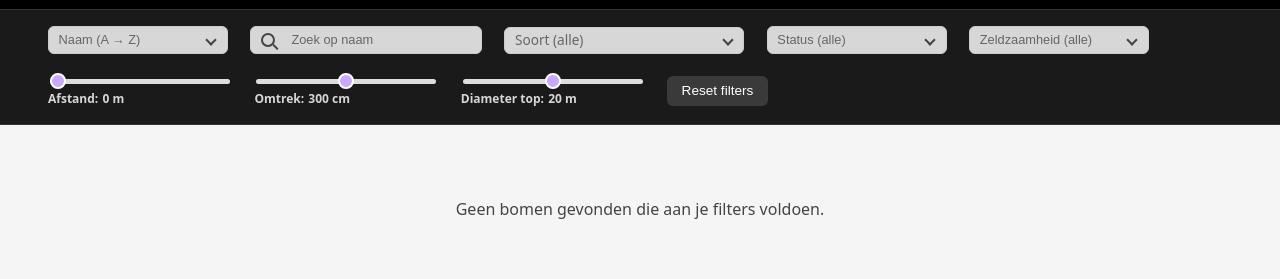
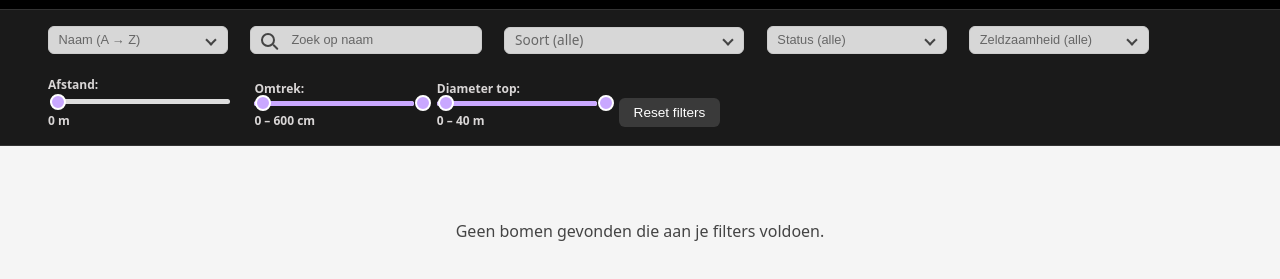
Before and after one commit to karenvandenheuvel-arch/remarkable-trees-app, a website built with Vite: page index.html in a window 1280 px wide. Shown: the part 51-330 px from the top of the page. Built offline with nearby package versions, Linux system fonts and the light colour scheme; no server answers.

Commit message:
Add dual-range sliders and fix language switch for slider labels (girth/crown). Prevent undefined values and ensure correct FR/NL translations.

```diff
--- a/index.html
+++ b/index.html
@@ -78,28 +78,52 @@
 
 <!-- ⭐ AFSTAND-SLIDER -->
 <div class="control-group slider-group">
-            <input id="distance-slider" type="range" min="0" max="5000" step="100" value="0">
+
+  <!-- Label bovenaan -->
   <div class="slider-line">
-              <span class="slider-label">Afstand:</span>
-              <span id="distance-value">0 m</span>
-            </div>
+<span class="slider-label slider-label-distance">Afstand:</span>
   </div>
 
-          <div class="control-group slider-group">
-            <input id="girth-slider" type="range" min="0" max="600" step="10">
-            <div class="slider-line">
-              <span class="slider-label">Omtrek:</span>
-              <span id="girth-value"></span>
-            </div>
+  <!-- Slider -->
+  <input id="distance-slider" type="range" min="0" max="5000" step="100" value="0">
+
+  <!-- Waarde onderaan -->
+  <span id="distance-value" class="slider-value">0 m</span>
 </div>
 
+
+<!-- ⭐ OMTREK dual-range -->
 <div class="control-group slider-group">
-            <input id="crown-slider" type="range" min="0" max="40" step="1">
+
+  <!-- Label bovenaan -->
   <div class="slider-line">
-              <span class="slider-label">Diameter top:</span>
-              <span id="crown-value"></span>
+<span class="slider-label slider-label-girth">Omtrek:</span>
   </div>
+
+  <!-- Slider -->
+  <div id="girth-slider"></div>
+
+  <!-- Waarde onderaan -->
+  <span id="girth-value" class="slider-value">0 – 600 cm</span>
 </div>
+
+
+<!-- ⭐ DIAMETER TOP dual-range -->
+<div class="control-group slider-group">
+
+  <!-- Label bovenaan -->
+  <div class="slider-line">
+<span class="slider-label slider-label-crown">Diameter top:</span>
+  </div>
+
+  <!-- Slider -->
+  <div id="crown-slider"></div>
+
+  <!-- Waarde onderaan -->
+  <span id="crown-value" class="slider-value">0 – 40 m</span>
+</div>
+
+
 
           <button id="reset-filters" class="reset-btn">Reset filters</button>
 
--- a/package.json
+++ b/package.json
@@ -12,6 +12,7 @@
     "vite": "^8.0.12"
   },
   "dependencies": {
-    "leaflet": "^1.9.4"
+    "leaflet": "^1.9.4",
+    "nouislider": "^15.8.1"
   }
 }
--- a/src/scripts/filter.js
+++ b/src/scripts/filter.js
@@ -1,13 +1,16 @@
 /* ----------------------------------------------------
    IMPORTS
 ---------------------------------------------------- */
-import { allTrees, currentLanguage } from "./app.js";
+import { allTrees, currentLanguage, userLat, userLon } from "./app.js";
 import { favorites, resetFavorites } from "./favorites.js";
 import { rarityLabels } from "./utils.js";
 import { renderTreeList } from "./render.js";
 import { renderMarkers } from "./map.js";
-import { userLat, userLon } from "./app.js";
+import noUiSlider from "nouislider";
+import "nouislider/dist/nouislider.css";
 
+let girthSlider;
+let crownSlider;
 
 /* ----------------------------------------------------
    GENUS LABELS
@@ -21,7 +24,7 @@ const genusLabels = {
 };
 
 function distance(lat1, lon1, lat2, lon2) {
-  const R = 6371e3; // straal van de aarde in meters
+  const R = 6371e3;
   const φ1 = lat1 * Math.PI / 180;
   const φ2 = lat2 * Math.PI / 180;
   const Δφ = (lat2 - lat1) * Math.PI / 180;
@@ -34,7 +37,6 @@ function distance(lat1, lon1, lat2, lon2) {
 
   return R * 2 * Math.atan2(Math.sqrt(a), Math.sqrt(1 - a));
 }
-
 
 /* ----------------------------------------------------
    APPLY FILTERS
@@ -68,24 +70,31 @@ function applyFilters() {
     filtered = filtered.filter(tree => String(tree.rarete) === rarityValue);
   }
 
-  /* SLIDERS */
-  const girthSliderValue = Number(document.getElementById("girth-slider").value);
-  const crownMin = Number(document.getElementById("crown-slider").value);
+  /* OMTREK — DUAL RANGE */
+  if (girthSlider?.noUiSlider) {
+    const [girthMinCm, girthMaxCm] = girthSlider.noUiSlider.get().map(Number);
+    const girthMinM = girthMinCm / 100;
+    const girthMaxM = girthMaxCm / 100;
 
-  // OMTREK (cm → m)
-  if (girthSliderValue > 0) {
-    const girthMinMeters = girthSliderValue / 100;
     filtered = filtered.filter(tree => {
-      const girth = Number(tree.circonference);
-      return !isNaN(girth) && girth >= girthMinMeters;
+      const raw = tree.circonference;
+      if (raw == null) return false;
+
+      const girth = Number(String(raw).replace(",", "."));
+      return !isNaN(girth) && girth >= girthMinM && girth <= girthMaxM;
     });
   }
 
-  // KRUINDIAMETER
-  if (crownMin > 0) {
+  /* DIAMETER TOP — DUAL RANGE */
+  if (crownSlider?.noUiSlider) {
+    const [crownMin, crownMax] = crownSlider.noUiSlider.get().map(Number);
+
     filtered = filtered.filter(tree => {
-      const crown = Number(tree.diametre_cime);
-      return !isNaN(crown) && crown >= crownMin;
+      const raw = tree.diametre_cime;
+      if (raw == null) return false;
+
+      const crown = Number(String(raw).replace(",", "."));
+      return !isNaN(crown) && crown >= crownMin && crown <= crownMax;
     });
   }
 
@@ -97,10 +106,10 @@ function applyFilters() {
     filtered = filtered.filter(tree => favorites.includes(tree.id_arbres_cms));
   }
 
-  /* ⭐ UPDATE SPECIES DROPDOWN (op basis van ALLE filters behalve species) */
+  /* SPECIES DROPDOWN UPDATEN */
   renderSpeciesDropdown(filtered);
 
-  /* ⭐ SPECIES FILTER */
+  /* SPECIES FILTER */
   const selectedSpecies = window.selectedSpecies || [];
 
   if (selectedSpecies.length > 0) {
@@ -144,7 +153,7 @@ function applyFilters() {
     }
   });
 
-  // ⭐ AFSTANDS-FILTER
+  /* AFSTAND */
   const selectedRadius = Number(document.getElementById("distance-slider").value);
 
   if (userLat && userLon && selectedRadius > 0) {
@@ -152,12 +161,36 @@ if (userLat && userLon && selectedRadius > 0) {
       const lat = tree.geo_point_2d.lat;
       const lon = tree.geo_point_2d.lon;
 
-    const d = distance(userLat, userLon, lat, lon); // meters
-
+      const d = distance(userLat, userLon, lat, lon);
       return d <= selectedRadius;
     });
   }
 
+  /* ⭐ UPDATE SLIDER VALUES IN UI — FIX VOOR UNDEFINED */
+
+  // --- OMTREK ---
+  if (girthSlider?.noUiSlider) {
+    const girth = girthSlider.noUiSlider.get();
+
+    if (!girth || girth[0] === undefined || girth[1] === undefined) {
+      document.getElementById("girth-value").textContent = "0 – 600 cm";
+    } else {
+      document.getElementById("girth-value").textContent =
+        `${Math.round(girth[0])} – ${Math.round(girth[1])} cm`;
+    }
+  }
+
+  // --- DIAMETER TOP ---
+  if (crownSlider?.noUiSlider) {
+    const crown = crownSlider.noUiSlider.get();
+
+    if (!crown || crown[0] === undefined || crown[1] === undefined) {
+      document.getElementById("crown-value").textContent = "0 – 40 m";
+    } else {
+      document.getElementById("crown-value").textContent =
+        `${Math.round(crown[0])} – ${Math.round(crown[1])} m`;
+    }
+  }
 
   /* RENDER */
   renderTreeList(filtered, currentLanguage, favorites);
@@ -173,23 +206,7 @@ function setupFilters() {
   document.getElementById("search-bar").addEventListener("input", applyFilters);
   document.getElementById("rarity-filter").addEventListener("change", applyFilters);
 
-  /* SLIDERS */
-  const girthSlider = document.getElementById("girth-slider");
-  const girthValue = document.getElementById("girth-value");
-
-  girthSlider.addEventListener("input", () => {
-    girthValue.textContent = girthSlider.value + " cm";
-    applyFilters();
-  });
-
-  const crownSlider = document.getElementById("crown-slider");
-  const crownValue = document.getElementById("crown-value");
-
-  crownSlider.addEventListener("input", () => {
-    crownValue.textContent = crownSlider.value + " m";
-    applyFilters();
-  });
-
+  /* AFSTAND */
   const distanceSlider = document.getElementById("distance-slider");
   const distanceValue = document.getElementById("distance-value");
 
@@ -198,10 +215,47 @@ distanceSlider.addEventListener("input", () => {
     applyFilters();
   });
 
+  /* OMTREK — DUAL RANGE SLIDER */
+  girthSlider = document.getElementById("girth-slider");
+  crownSlider = document.getElementById("crown-slider");
 
-  // INITIËLE WAARDES
-  girthValue.textContent = girthSlider.value + " cm";
-  crownValue.textContent = crownSlider.value + " m";
+  const girthValue = document.getElementById("girth-value");
+  const crownValue = document.getElementById("crown-value");
+
+  noUiSlider.create(girthSlider, {
+    start: [0, 600],
+    connect: true,
+    range: {
+      min: 0,
+      max: 600
+    },
+    step: 10
+  });
+
+  girthSlider.noUiSlider.on("update", (values) => {
+    const min = Math.round(values[0]);
+    const max = Math.round(values[1]);
+    girthValue.textContent = `${min} – ${max} cm`;
+    applyFilters();
+  });
+
+  /* DIAMETER TOP — DUAL RANGE SLIDER */
+  noUiSlider.create(crownSlider, {
+    start: [0, 40],
+    connect: true,
+    range: {
+      min: 0,
+      max: 40
+    },
+    step: 1
+  });
+
+  crownSlider.noUiSlider.on("update", (values) => {
+    const min = Math.round(values[0]);
+    const max = Math.round(values[1]);
+    crownValue.textContent = `${min} – ${max} m`;
+    applyFilters();
+  });
 
   /* FAVORIETEN */
   const favBtn = document.getElementById("favorites-toggle");
@@ -215,10 +269,12 @@ distanceSlider.addEventListener("input", () => {
     applyFilters();
   });
 
+  /* SORTEREN */
   document.getElementById("sort-select").addEventListener("change", applyFilters);
 
-
-
+  /* ⭐ INITIAL FALLBACK (alleen bij eerste load nodig) */
+  document.getElementById("girth-value").textContent = "0 – 600 cm";
+  document.getElementById("crown-value").textContent = "0 – 40 m";
 }
 
 
@@ -242,7 +298,6 @@ function populateStatusFilter() {
   });
 }
 
-
 /* ----------------------------------------------------
    RARITY FILTER
 ---------------------------------------------------- */
@@ -261,7 +316,6 @@ function populateRarityFilter() {
   });
 }
 
-
 /* ----------------------------------------------------
    CUSTOM SPECIES DROPDOWN
 ---------------------------------------------------- */
@@ -271,14 +325,10 @@ function renderSpeciesDropdown(filtered) {
   const optionsBox = dropdown.querySelector(".species-options");
 
   const lang = currentLanguage;
-
-  // huidige selectie
   const selectedSpecies = new Set(window.selectedSpecies || []);
 
-  // dropdown leegmaken
   optionsBox.innerHTML = "";
 
-  // groeperen per genus
   const groups = {};
 
   filtered.forEach(tree => {
@@ -293,7 +343,6 @@ function renderSpeciesDropdown(filtered) {
     groups[genus][name]++;
   });
 
-  // opbouwen
   Object.entries(groups).forEach(([genus, species]) => {
     const label = document.createElement("div");
     label.className = "group-label";
@@ -323,20 +372,17 @@ function renderSpeciesDropdown(filtered) {
     });
   });
 
-  // label updaten
   if (selectedSpecies.size === 0) {
     selectedBox.textContent = lang === "nl" ? "Soort (alle)" : "Espèce (toutes)";
   } else {
     selectedBox.textContent = [...selectedSpecies].join(", ");
   }
 
-  // open/dicht togglen
   selectedBox.onclick = () => {
     optionsBox.style.display =
       optionsBox.style.display === "block" ? "none" : "block";
   };
 
-  // sluiten bij klik buiten
   document.addEventListener("click", e => {
     if (!dropdown.contains(e.target)) {
       optionsBox.style.display = "none";
@@ -344,44 +390,36 @@ function renderSpeciesDropdown(filtered) {
   });
 }
 
-
 /* ----------------------------------------------------
    RESET FILTERS
 ---------------------------------------------------- */
 document.getElementById("reset-filters").addEventListener("click", resetAllFilters);
 
 export function resetAllFilters() {
-
-  // Zoekveld resetten
   const search = document.getElementById("search-bar");
   if (search) search.value = "";
 
-  // Dropdowns resetten
   const status = document.getElementById("status-filter");
   if (status) status.value = "all";
 
   const rarity = document.getElementById("rarity-filter");
   if (rarity) rarity.value = "all";
 
-  // Species resetten
   window.selectedSpecies = [];
 
-  // Sliders resetten
-  const girthSlider = document.getElementById("girth-slider");
+  // dual sliders via noUiSlider resetten
+  if (girthSlider?.noUiSlider) {
+    girthSlider.noUiSlider.set([0, 600]);
     const girthValue = document.getElementById("girth-value");
-  if (girthSlider && girthValue) {
-    girthSlider.value = 0;
-    girthValue.textContent = "0 cm";
+    if (girthValue) girthValue.textContent = "0 – 600 cm";
   }
 
-  const crownSlider = document.getElementById("crown-slider");
+  if (crownSlider?.noUiSlider) {
+    crownSlider.noUiSlider.set([0, 40]);
     const crownValue = document.getElementById("crown-value");
-  if (crownSlider && crownValue) {
-    crownSlider.value = 0;
-    crownValue.textContent = "0 m";
+    if (crownValue) crownValue.textContent = "0 – 40 m";
   }
 
-  // ⭐ Afstand-slider resetten
   const distanceSlider = document.getElementById("distance-slider");
   const distanceValue = document.getElementById("distance-value");
   if (distanceSlider && distanceValue) {
@@ -389,18 +427,11 @@ if (distanceSlider && distanceValue) {
     distanceValue.textContent = "0 m";
   }
 
-
-  // Favorieten toggle UIT
   const favToggle = document.getElementById("favorites-toggle");
   if (favToggle) favToggle.classList.remove("active");
 
   applyFilters();
 }
-
-
-
-
-
 
 /* ----------------------------------------------------
    EXPORTS
--- a/src/styles/style.css
+++ b/src/styles/style.css
@@ -1039,3 +1039,75 @@ img.loaded {
     width: 100%;
   }
 }
+
+/* ----------------------------------------------------
+   noUiSlider — witte horizontale lijn
+---------------------------------------------------- */
+
+.noUi-target {
+  background: white !important;     /* ⭐ witte lijn */
+  border-radius: 4px !important;
+  border: none !important;
+  height: 5px !important;
+  box-shadow: none !important;
+}
+
+/* Geselecteerde range blijft paars */
+.noUi-connect {
+  background: var(--purple-mid) !important;
+}
+
+/* Handles blijven paars met witte rand */
+.noUi-handle {
+  width: 16px !important;
+  height: 16px !important;
+  border-radius: 50% !important;
+  background: var(--purple-mid) !important;
+  border: 2px solid white !important;
+  cursor: pointer !important;
+  box-shadow: none !important;
+}
+
+.noUi-horizontal .noUi-handle {
+  top: -6px !important;
+}
+
+.noUi-handle:before,
+.noUi-handle:after {
+  display: none !important;
+}
+
+/* ----------------------------------------------------
+   SLIDER LAYOUT — label boven, waarde onder
+---------------------------------------------------- */
+
+.slider-group {
+  display: flex;
+  flex-direction: column;
+  gap: 4px; /* kleine ruimte tussen label, slider en waarde */
+}
+
+/* De slider-line bevat nu alleen het label */
+.slider-line {
+  display: flex;
+  justify-content: flex-start;
+  gap: 6px;
+  font-size: 0.75rem;
+  font-weight: 600;
+  color: #d9d6d6;
+}
+
+/* De waarde zetten we onder de slider */
+.slider-value {
+  font-size: 0.75rem;
+  font-weight: 600;
+  color: #d9d6d6;
+  margin-top: 2px;
+}
+
+/* Verberg noUiSlider interne labels */
+.noUi-value,
+.noUi-marker,
+.noUi-tooltip {
+  display: none !important;
+}
```
Also changed, not shown: src/scripts/app.js (+14 -15 lines), 1 other file. Lines whose indentation alone changed are shown as unchanged.
